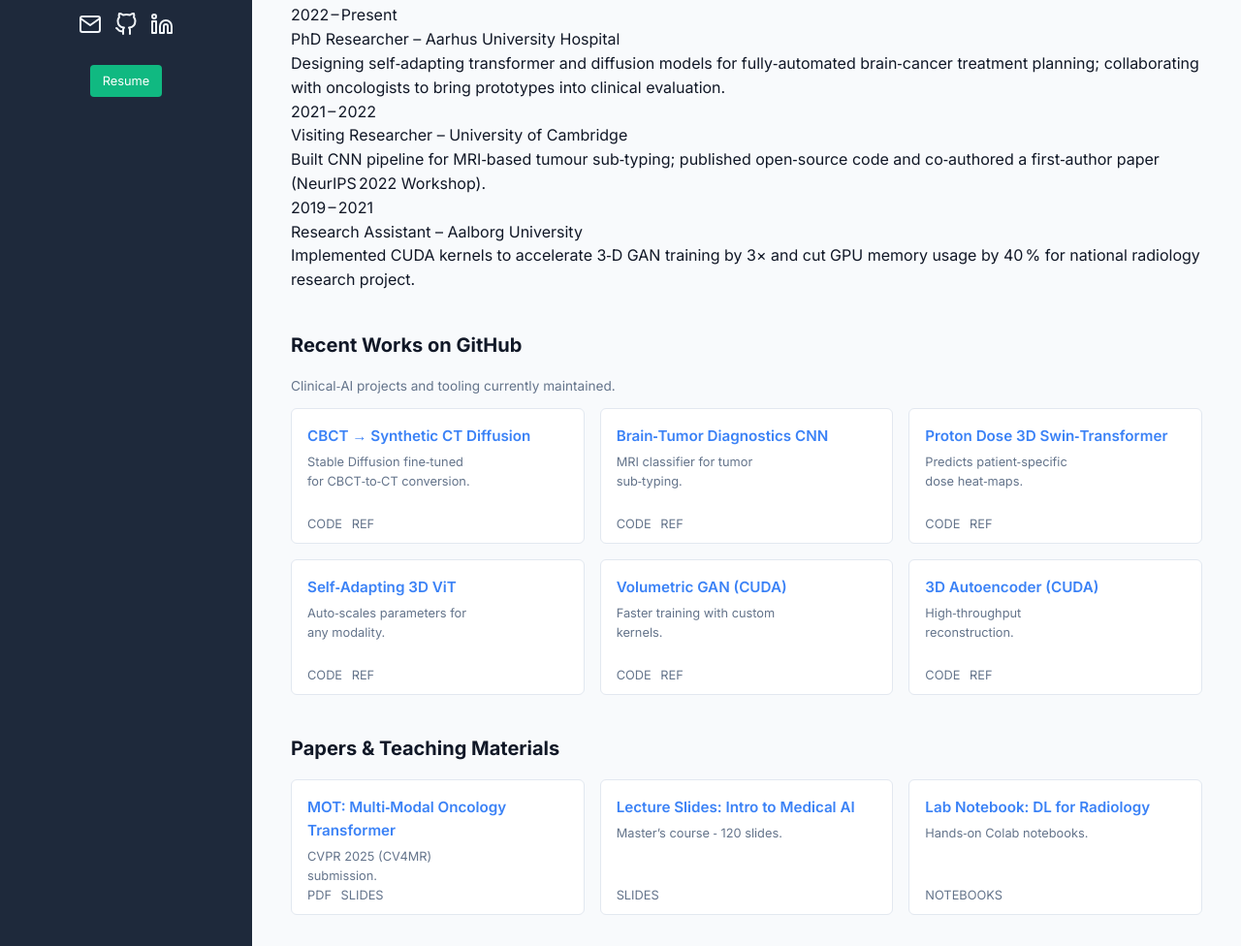
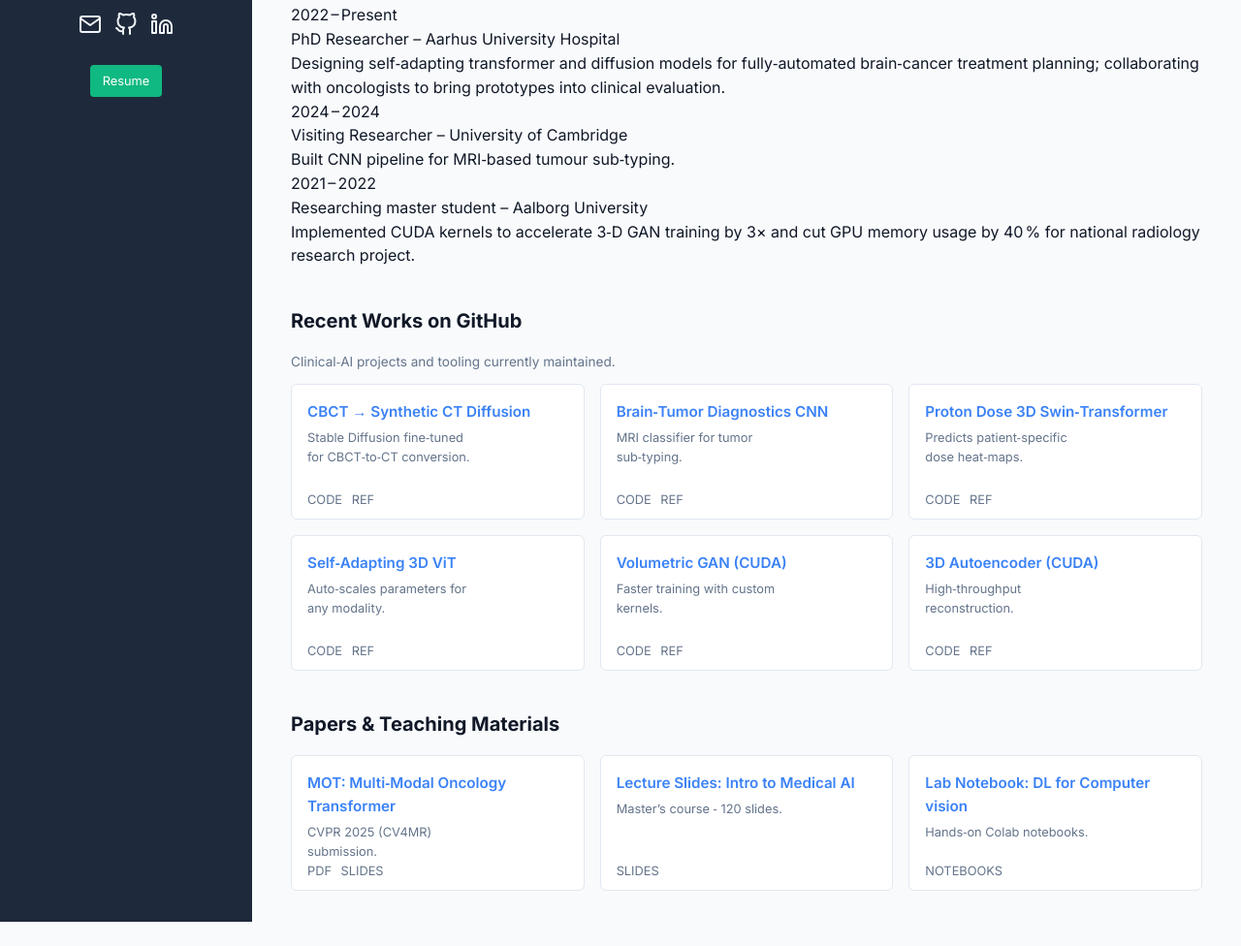
Before and after one commit to Anne-Andresen/Anne-Andresen.github.io, a plain HTML site: page index.html in a window 1280 px wide. Shown: the part 247-1223 px from the top of the page at 97% size. After the commit the page ends 1198 px from the top, so only its background shows below. Drawn offline with nearby package versions, Linux system fonts and the light colour scheme.

Commit message:
Update index.html

```diff
--- a/index.html
+++ b/index.html
@@ -71,16 +71,16 @@
             </div>
           </div>
           <div class="tl-item">
-            <span class="tl-date">2021 – 2022</span>
+            <span class="tl-date">2024 – 2024</span>
             <div class="tl-content">
               <div class="tl-role">Visiting Researcher – University of Cambridge</div>
-              <p class="tl-desc">Built CNN pipeline for MRI‑based tumour sub‑typing; published open‑source code and co‑authored a first‑author paper (NeurIPS 2022 Workshop).</p>
+              <p class="tl-desc">Built CNN pipeline for MRI‑based tumour sub‑typing.</p>
             </div>
           </div>
           <div class="tl-item">
-            <span class="tl-date">2019 – 2021</span>
+            <span class="tl-date">2021 – 2022</span>
             <div class="tl-content">
-              <div class="tl-role">Research Assistant – Aalborg University</div>
+              <div class="tl-role">Researching master student – Aalborg University</div>
               <p class="tl-desc">Implemented CUDA kernels to accelerate 3‑D GAN training by 3× and cut GPU memory usage by 40 % for national radiology research project.</p>
             </div>
           </div>
@@ -130,7 +130,7 @@
         <div class="grid">
           <div class="card"><div><div class="card-title">MOT: Multi‑Modal Oncology Transformer</div><div class="card-desc">CVPR 2025 (CV4MR) submission.</div></div><div class="card-links"><a href="#">PDF</a><a href="#">SLIDES</a></div></div>
           <div class="card"><div><div class="card-title">Lecture Slides: Intro to Medical AI</div><div class="card-desc">Master’s course ‑ 120 slides.</div></div><div class="card-links"><a href="#">SLIDES</a></div></div>
-          <div class="card"><div><div class="card-title">Lab Notebook: DL for Radiology</div><div class="card-desc">Hands‑on Colab notebooks.</div></div><div class="card-links"><a href="#">NOTEBOOKS</a></div></div>
+          <div class="card"><div><div class="card-title">Lab Notebook: DL for Computer vision</div><div class="card-desc">Hands‑on Colab notebooks.</div></div><div class="card-links"><a href="#">NOTEBOOKS</a></div></div>
         </div>
       </section>
     </main>
```
